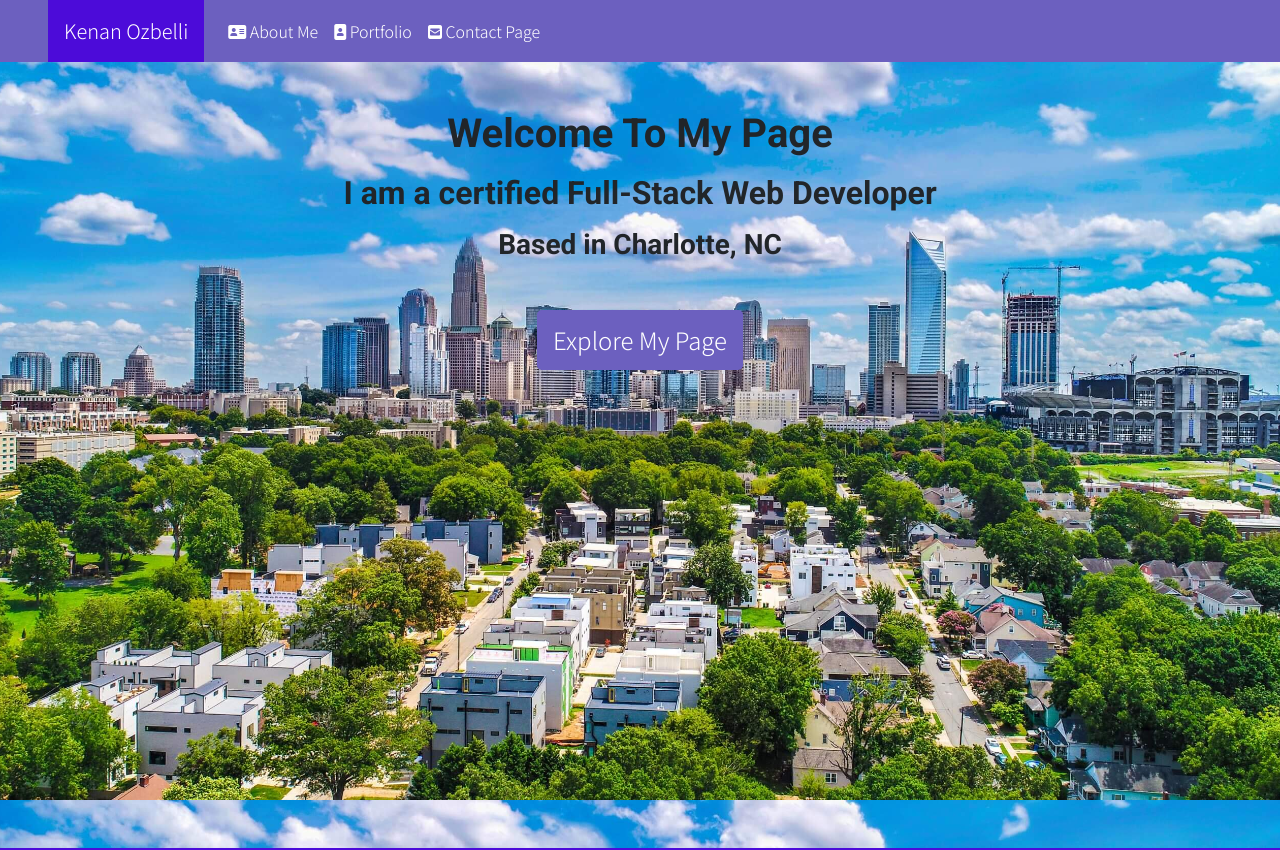
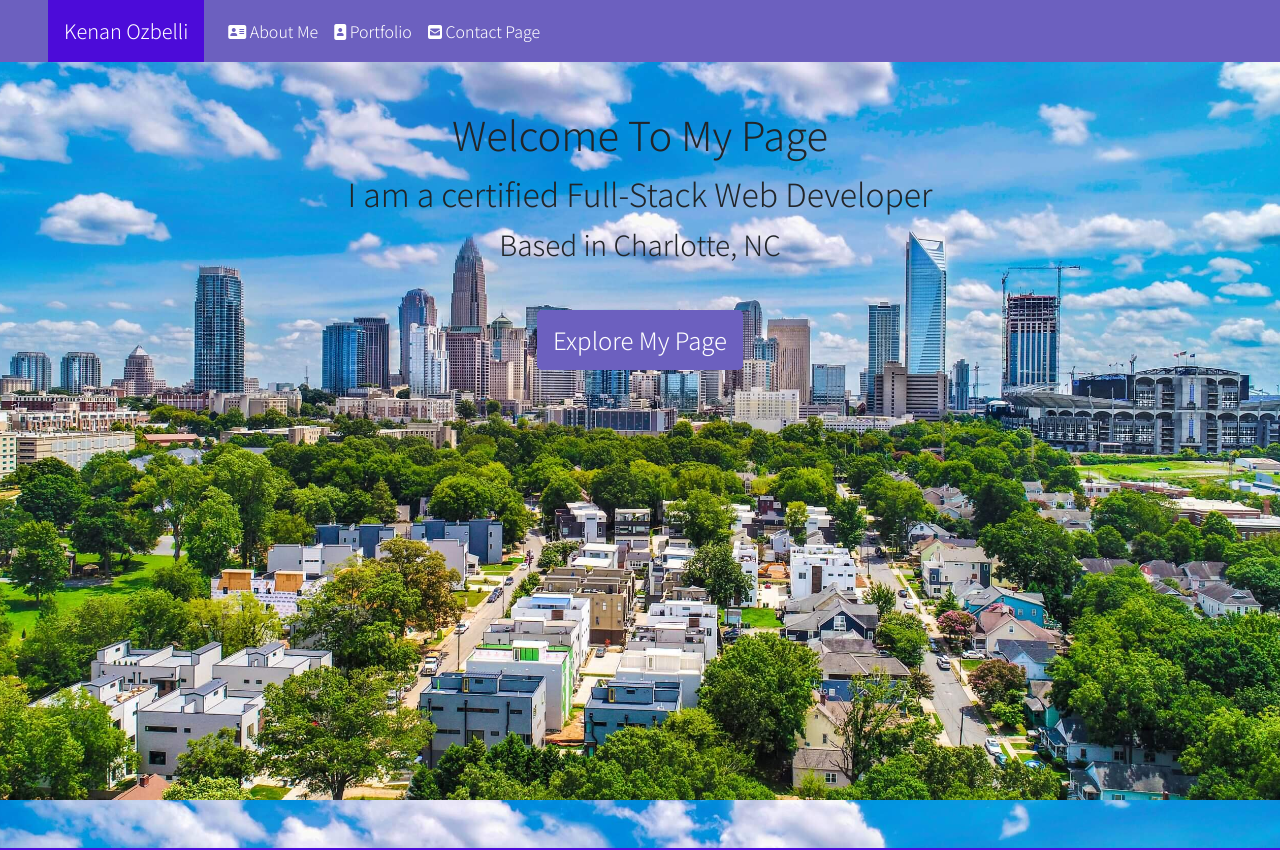
Before and after one commit to KenanOzbelli/About-me-react, a React (Create React App) app in the folder client/: page / in a window 1280 px wide. Shown: the top 850 px of the page. Built offline with nearby package versions, Linux system fonts and the light colour scheme.

Commit message:
trying to fix a bug

```diff
--- a/client/src/pages/HomePage/index.css
+++ b/client/src/pages/HomePage/index.css
@@ -1,7 +1,7 @@
-.animate{
+/* .animate{
     animation: 1s ease-out 0s 1 bottomToTop;
     font-family: 'Roboto', sans-serif;
-}
+} */
 .exploreButton{
     background-color:  rgb(108, 96, 191);
     animation: createBox 1s;
```
